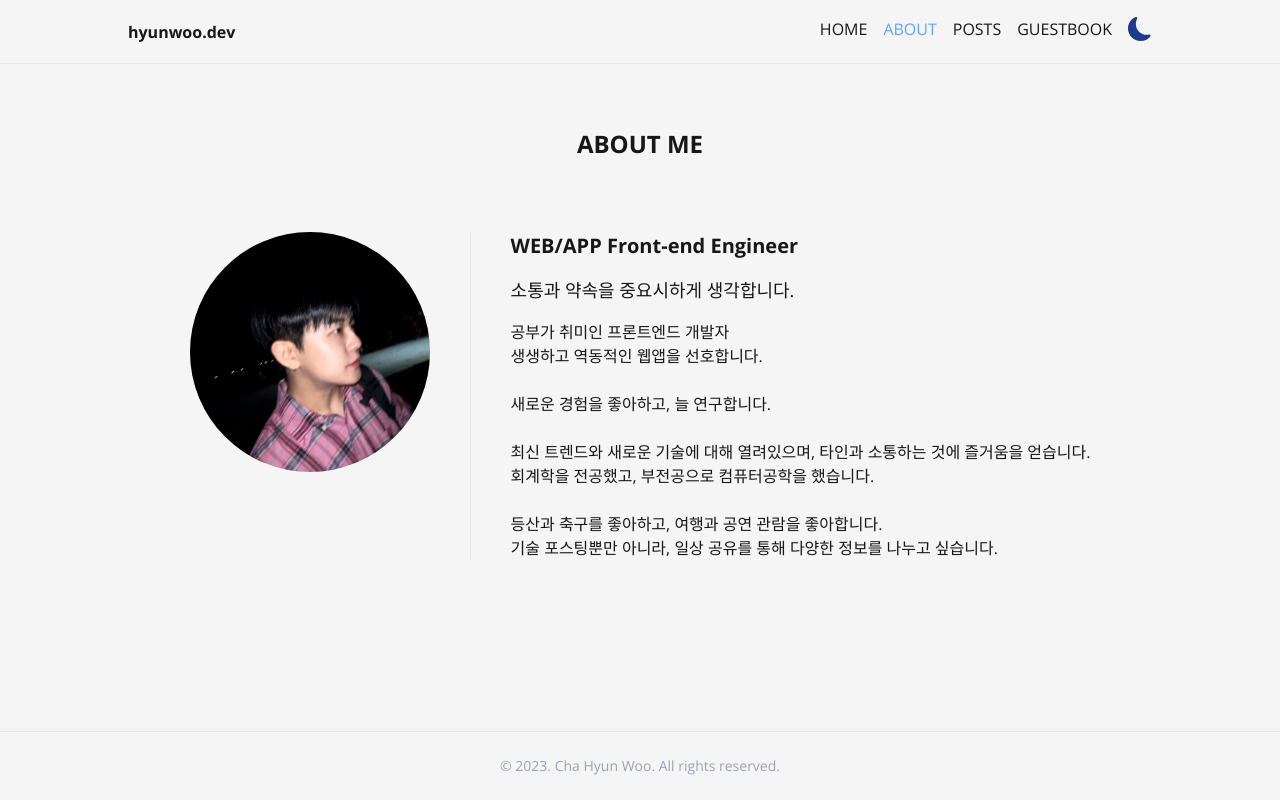
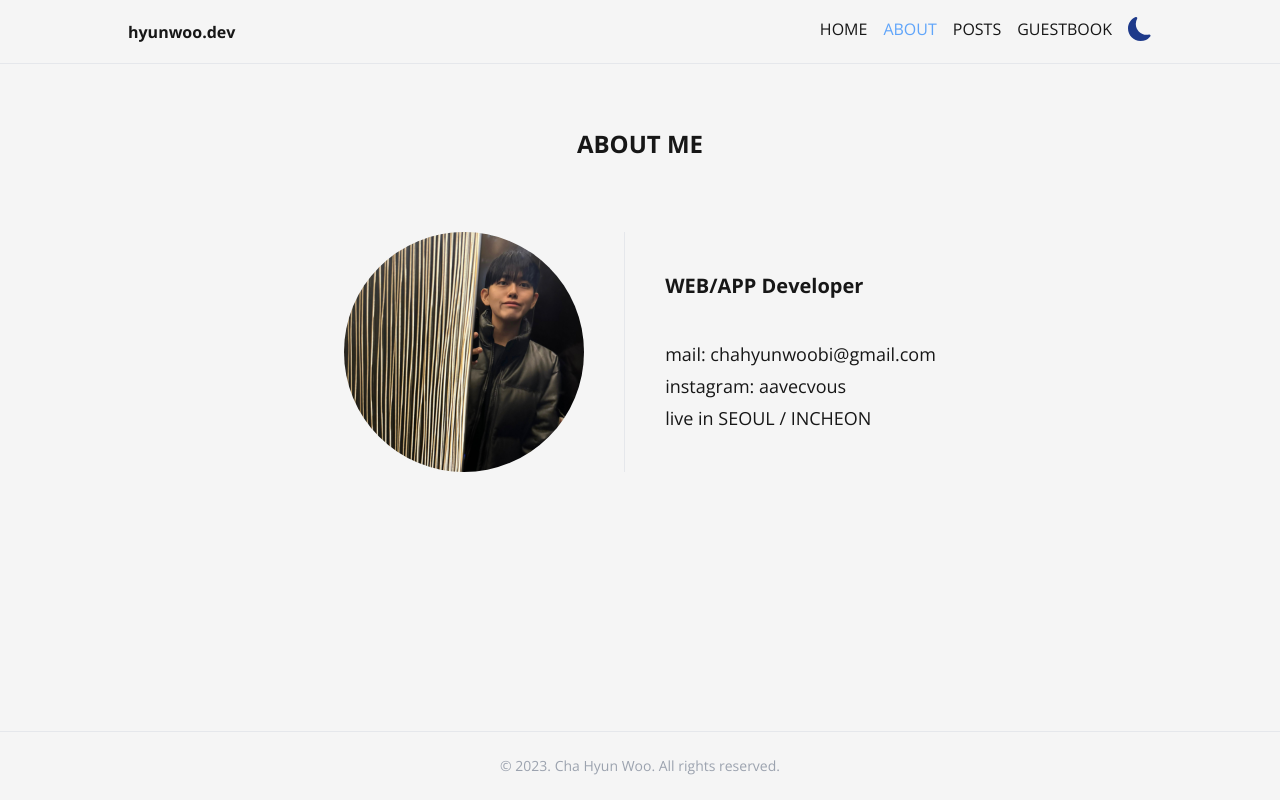
Before and after one commit to chahyunwoo/hyunwoo.dev, a Next.js app: page /about in a window 1280 px wide. Built offline with nearby package versions, Linux system fonts and the light colour scheme.

Commit message:
about 소개 변경

```diff
--- a/app/about/page.tsx
+++ b/app/about/page.tsx
@@ -1,9 +1,10 @@
+import { Metadata } from "next";
+
 import Hero from "@/components/Hero";
-import { Metadata } from "next";
 
 export const metadata: Metadata = {
   title: "About",
-  description: "웹/앱 프론트엔드 개발자 차현우의 소개",
+  description: "웹/앱 개발자 차현우의 소개",
 };
 
 export default function Page() {
@@ -13,28 +14,10 @@ export default function Page() {
       <div className="flex flex-col md:flex-row items-stretch justify-center gap-10 mt-8">
         <Hero />
         <div className="mt-4 md:mt-0 md:border-l md:pl-10">
-          <h2 className="text-xl font-bold">WEB/APP Front-end Engineer</h2>
-          <p className="my-4 text-lg">소통과 약속을 중요시하게 생각합니다.</p>
-          <p className="leading-6 break-keep">
-            공부가 취미인 프론트엔드 개발자
-            <br />
-            생생하고 역동적인 웹앱을 선호합니다.
-            <br />
-            <br />
-            새로운 경험을 좋아하고, 늘 연구합니다.
-            <br />
-            <br />
-            최신 트렌드와 새로운 기술에 대해 열려있으며, 타인과 소통하는 것에
-            즐거움을 얻습니다.
-            <br />
-            회계학을 전공했고, 부전공으로 컴퓨터공학을 했습니다.
-            <br />
-            <br />
-            등산과 축구를 좋아하고, 여행과 공연 관람을 좋아합니다.
-            <br />
-            기술 포스팅뿐만 아니라, 일상 공유를 통해 다양한 정보를 나누고
-            싶습니다.
-          </p>
+          <h2 className="text-xl font-bold my-10">WEB/APP Developer</h2>
+          <p className="my-1 text-lg">mail: chahyunwoobi@gmail.com</p>
+          <p className="my-1 text-lg">instagram: aavecvous</p>
+          <p className="my-1 text-lg">live in SEOUL / INCHEON</p>
         </div>
       </div>
     </div>
--- a/components/Hero.tsx
+++ b/components/Hero.tsx
@@ -1,4 +1,5 @@
 import Image from "next/image";
+
 import profileImage from "@/public/images/chahyunwoo-profile.jpg";
 
 export default function Hero() {
```
Also changed, not shown: public/images/chahyunwoo-profile.jpg.
